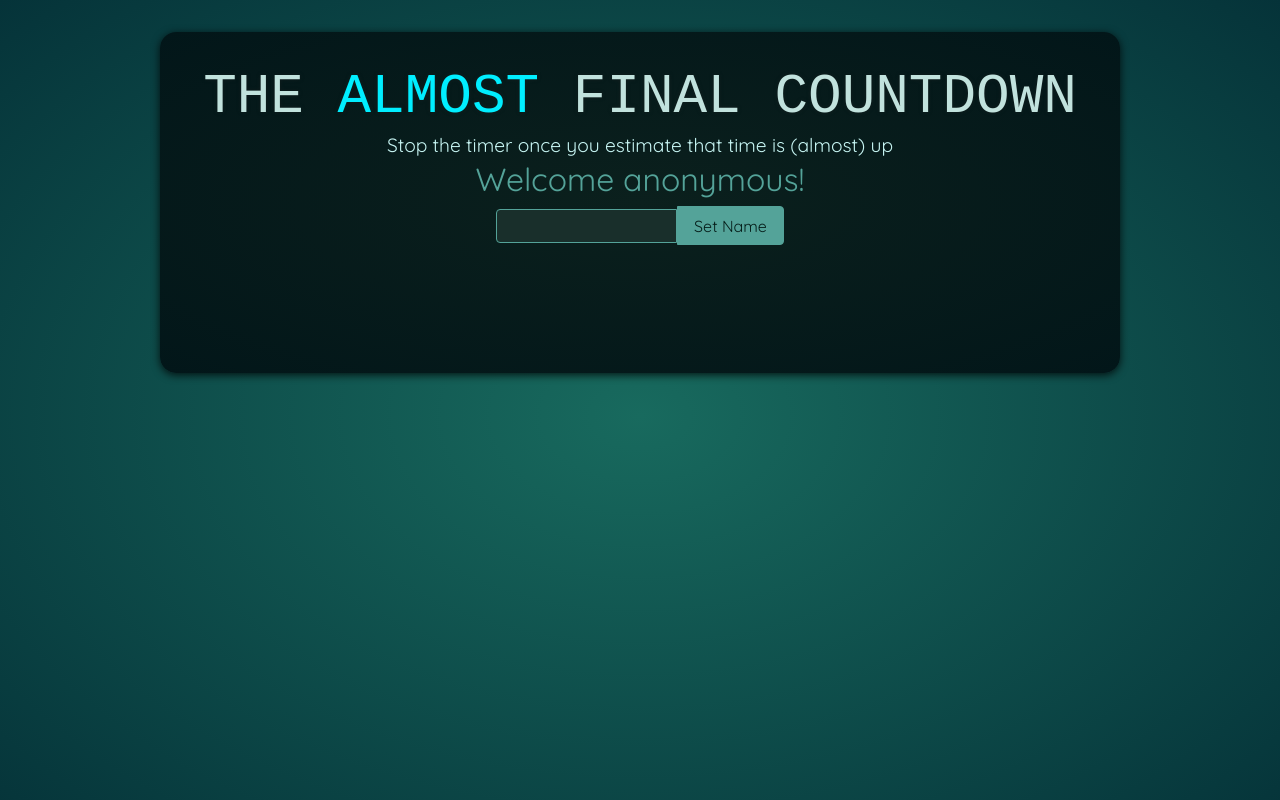
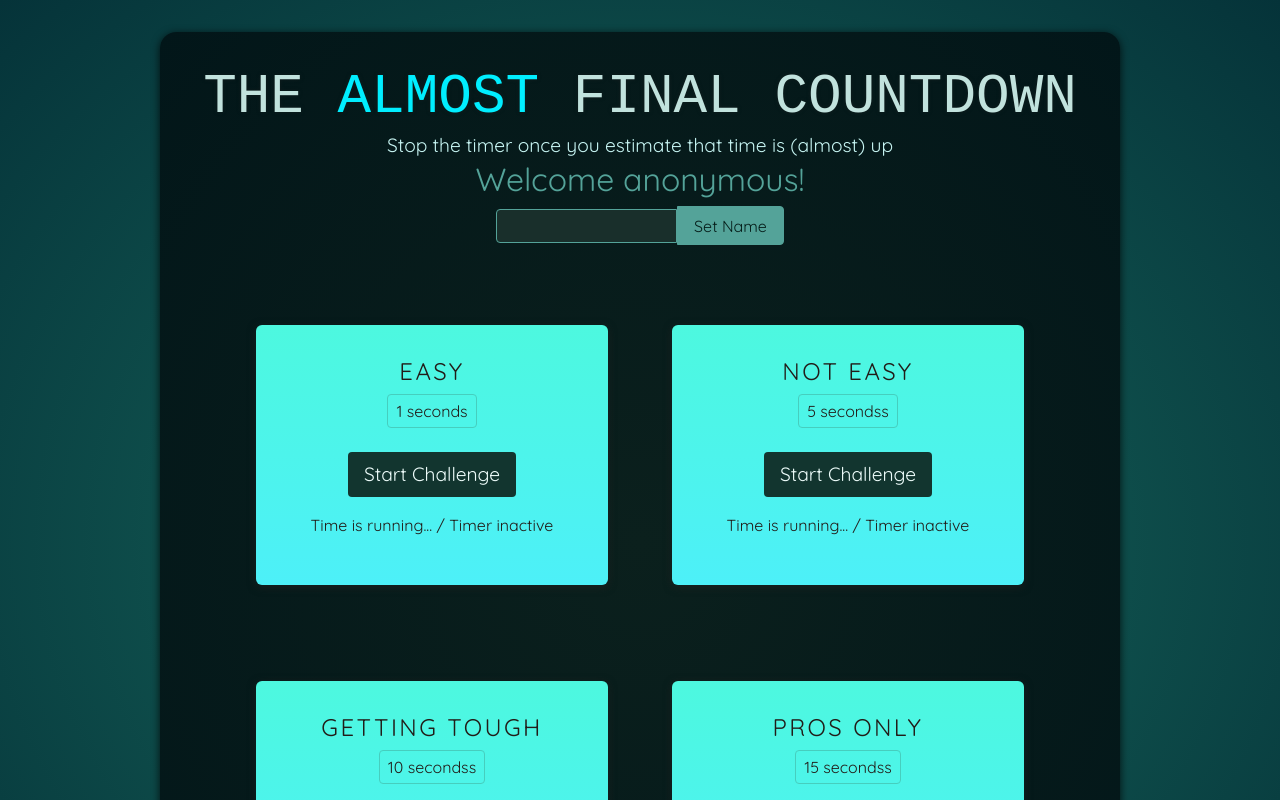
Before and after one commit to yocong/react-study-202406, a React (Create React App) app: page / in a window 1280 px wide. Shown: the top 800 px of the page. Built offline with nearby package versions, Linux system fonts and the light colour scheme; the HTML template or start-up script is replaced by a standard one; a web font is replaced by a local one.

Commit message:
# 도전과제 컴포넌트 생성

```diff
--- a/src/App.js
+++ b/src/App.js
@@ -1,12 +1,19 @@
 import React from "react";
 import "./App.css";
 import Player from "./components/Ref/Player";
+import TimerChallenge from "./components/Ref/TimeChallenge";
 
 const App = () => {
   return (
     <>
       <Player />
-      <div id="challenges"></div>
+      <div id="challenges">
+        <TimerChallenge title='Easy' targetTime={1}/>
+        <TimerChallenge title='Not Easy' targetTime={5}/>
+        <TimerChallenge title='Getting tough' targetTime={10}/>
+        <TimerChallenge title='Pros only' targetTime={15}/>
+      </div>
+
     </>
   );
 };
--- /dev/null
+++ b/src/components/Ref/TimeChallenge.js
@@ -0,0 +1,22 @@
+import React from 'react';
+
+const TimerChallenge = ({ title, targetTime }) => {
+  return (
+    <section className="challenge">
+      <h2>{title}</h2>
+      <p className="challenge-time">
+        {targetTime} seconds{targetTime > 1 ? 's' : ''}
+      </p>
+      <p>
+        <button>
+          Start Challenge
+        </button>
+      </p>
+      <p className="">
+        Time is running... / Timer inactive
+      </p>
+    </section>
+  );
+};
+
+export default TimerChallenge;
```
